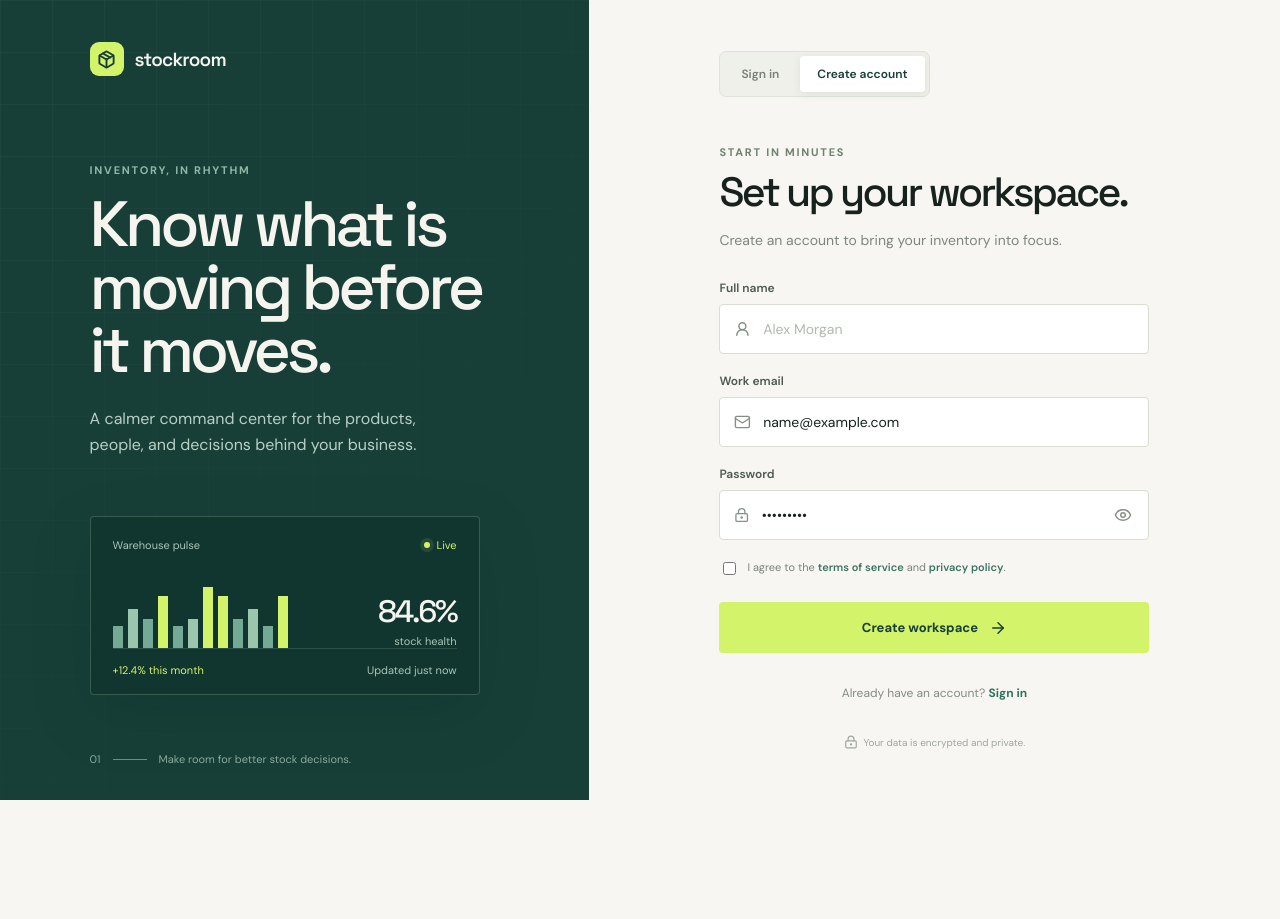
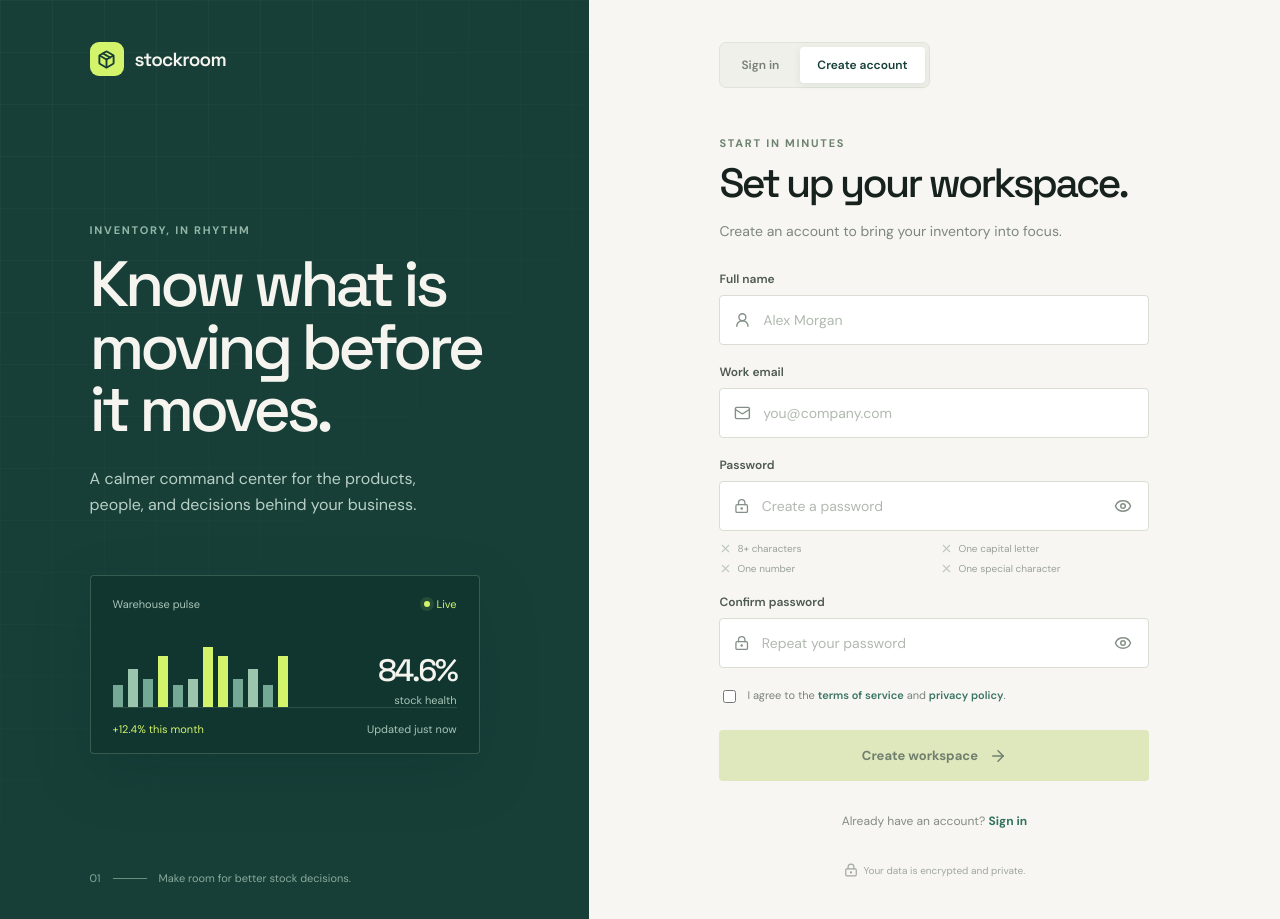
Before and after one commit to Somasekhar711/IMS, a React (Vite) app in the folder client/: page / in a window 1280 px wide. Both pictures are taken after typing "name@example.com", "Sample123" into the empty fields and a click on the button "Create an account". Before the commit the page ends 800 px from the top, so only its background shows below. Built offline with nearby package versions, Linux system fonts and the light colour scheme.

Commit message:
feat: add registration password validation

```diff
--- a/client/src/main.jsx
+++ b/client/src/main.jsx
@@ -1,15 +1,14 @@
 import { StrictMode, useState } from 'react';
-import { ArrowRight, Eye, EyeOff, LockKeyhole, Mail, Package, UserRound } from 'lucide-react';
+import { LockKeyhole, Package } from 'lucide-react';
 import { createRoot } from 'react-dom/client';
+import { LoginPage } from './pages/LoginPage';
+import { RegisterPage } from './pages/RegisterPage';
 import './styles.css';
 
 function App() {
   const [isRegistering, setIsRegistering] = useState(false);
-  const [showPassword, setShowPassword] = useState(false);
-
   const switchMode = (registering) => {
     setIsRegistering(registering);
-    setShowPassword(false);
   };
 
   return (
@@ -51,19 +50,7 @@ function App() {
             <button className={isRegistering ? 'is-active' : ''} onClick={() => switchMode(true)} role="tab" aria-selected={isRegistering}>Create account</button>
           </div>
 
-          <div className="form-heading">
-            <p className="eyebrow">{isRegistering ? 'Start in minutes' : 'Welcome back'}</p>
-            <h2>{isRegistering ? 'Set up your workspace.' : 'Good to see you again.'}</h2>
-            <p>{isRegistering ? 'Create an account to bring your inventory into focus.' : 'Sign in to pick up where your inventory left off.'}</p>
-          </div>
-
-          <form onSubmit={(event) => event.preventDefault()}>
-            {isRegistering && <label className="field"><span>Full name</span><div className="input-wrap"><UserRound size={18} /><input type="text" placeholder="Alex Morgan" autoComplete="name" /></div></label>}
-            <label className="field"><span>Work email</span><div className="input-wrap"><Mail size={18} /><input type="email" placeholder="you@company.com" autoComplete="email" /></div></label>
-            <label className="field"><span>Password</span><div className="input-wrap"><LockKeyhole size={18} /><input type={showPassword ? 'text' : 'password'} placeholder="••••••••" autoComplete={isRegistering ? 'new-password' : 'current-password'} /><button className="input-action" type="button" onClick={() => setShowPassword(!showPassword)} aria-label={showPassword ? 'Hide password' : 'Show password'}>{showPassword ? <EyeOff size={18} /> : <Eye size={18} />}</button></div></label>
-            {isRegistering ? <label className="terms"><input type="checkbox" /><span>I agree to the <a href="#terms">terms of service</a> and <a href="#privacy">privacy policy</a>.</span></label> : <div className="form-options"><label className="remember"><input type="checkbox" /> <span>Remember me</span></label><a href="#forgot">Forgot password?</a></div>}
-            <button className="submit-button" type="submit">{isRegistering ? 'Create workspace' : 'Enter workspace'} <ArrowRight size={18} /></button>
-          </form>
+          {isRegistering ? <RegisterPage /> : <LoginPage />}
 
           <p className="mode-prompt">{isRegistering ? 'Already have an account?' : 'New to Stockroom?'} <button onClick={() => switchMode(!isRegistering)}>{isRegistering ? 'Sign in' : 'Create an account'}</button></p>
           <p className="security-note"><LockKeyhole size={14} /> Your data is encrypted and private.</p>
--- /dev/null
+++ b/client/src/pages/LoginPage.jsx
@@ -0,0 +1,29 @@
+import { useState } from 'react';
+import { ArrowRight, Eye, EyeOff, LockKeyhole, Mail } from 'lucide-react';
+
+export function LoginPage() {
+  const [showPassword, setShowPassword] = useState(false);
+
+  return (
+    <>
+      <div className="form-heading">
+        <p className="eyebrow">Welcome back</p>
+        <h2>Good to see you again.</h2>
+        <p>Sign in to pick up where your inventory left off.</p>
+      </div>
+
+      <form onSubmit={(event) => event.preventDefault()}>
+        <label className="field">
+          <span>Work email</span>
+          <div className="input-wrap"><Mail size={18} /><input type="email" placeholder="you@company.com" autoComplete="email" /></div>
+        </label>
+        <label className="field">
+          <span>Password</span>
+          <div className="input-wrap"><LockKeyhole size={18} /><input type={showPassword ? 'text' : 'password'} placeholder="••••••••" autoComplete="current-password" /><button className="input-action" type="button" onClick={() => setShowPassword(!showPassword)} aria-label={showPassword ? 'Hide password' : 'Show password'}>{showPassword ? <EyeOff size={18} /> : <Eye size={18} />}</button></div>
+        </label>
+        <div className="form-options"><label className="remember"><input type="checkbox" /> <span>Remember me</span></label><a href="#forgot">Forgot password?</a></div>
+        <button className="submit-button" type="submit">Enter workspace <ArrowRight size={18} /></button>
+      </form>
+    </>
+  );
+}
--- /dev/null
+++ b/client/src/pages/RegisterPage.jsx
@@ -0,0 +1,57 @@
+import { useState } from 'react';
+import { ArrowRight, Check, Eye, EyeOff, LockKeyhole, Mail, UserRound, X } from 'lucide-react';
+
+const passwordRules = [
+  { label: '8+ characters', test: (value) => value.length >= 8 },
+  { label: 'One capital letter', test: (value) => /[A-Z]/.test(value) },
+  { label: 'One number', test: (value) => /\d/.test(value) },
+  { label: 'One special character', test: (value) => /[^A-Za-z0-9]/.test(value) },
+];
+
+export function RegisterPage() {
+  const [password, setPassword] = useState('');
+  const [confirmPassword, setConfirmPassword] = useState('');
+  const [showPassword, setShowPassword] = useState(false);
+  const [showConfirmPassword, setShowConfirmPassword] = useState(false);
+
+  const isPasswordValid = passwordRules.every((rule) => rule.test(password));
+  const passwordsMatch = password.length > 0 && password === confirmPassword;
+
+  return (
+    <>
+      <div className="form-heading form-heading--register">
+        <p className="eyebrow">Start in minutes</p>
+        <h2>Set up your workspace.</h2>
+        <p>Create an account to bring your inventory into focus.</p>
+      </div>
+
+      <form onSubmit={(event) => event.preventDefault()}>
+        <label className="field">
+          <span>Full name</span>
+          <div className="input-wrap"><UserRound size={18} /><input type="text" placeholder="Alex Morgan" autoComplete="name" /></div>
+        </label>
+        <label className="field">
+          <span>Work email</span>
+          <div className="input-wrap"><Mail size={18} /><input type="email" placeholder="you@company.com" autoComplete="email" /></div>
+        </label>
+        <label className="field">
+          <span>Password</span>
+          <div className="input-wrap"><LockKeyhole size={18} /><input value={password} onChange={(event) => setPassword(event.target.value)} type={showPassword ? 'text' : 'password'} placeholder="Create a password" autoComplete="new-password" /><button className="input-action" type="button" onClick={() => setShowPassword(!showPassword)} aria-label={showPassword ? 'Hide password' : 'Show password'}>{showPassword ? <EyeOff size={18} /> : <Eye size={18} />}</button></div>
+        </label>
+        <div className="password-rules" aria-live="polite">
+          {passwordRules.map((rule) => {
+            const isValid = rule.test(password);
+            return <span className={isValid ? 'is-valid' : ''} key={rule.label}>{isValid ? <Check size={13} /> : <X size={13} />}{rule.label}</span>;
+          })}
+        </div>
+        <label className="field">
+          <span>Confirm password</span>
+          <div className={`input-wrap ${confirmPassword && !passwordsMatch ? 'has-error' : ''}`}><LockKeyhole size={18} /><input value={confirmPassword} onChange={(event) => setConfirmPassword(event.target.value)} type={showConfirmPassword ? 'text' : 'password'} placeholder="Repeat your password" autoComplete="new-password" aria-invalid={confirmPassword.length > 0 && !passwordsMatch} /><button className="input-action" type="button" onClick={() => setShowConfirmPassword(!showConfirmPassword)} aria-label={showConfirmPassword ? 'Hide confirmation password' : 'Show confirmation password'}>{showConfirmPassword ? <EyeOff size={18} /> : <Eye size={18} />}</button></div>
+          {confirmPassword && <small className={passwordsMatch ? 'match-message' : 'error-message'}>{passwordsMatch ? 'Passwords match' : 'Passwords do not match'}</small>}
+        </label>
+        <label className="terms"><input type="checkbox" /><span>I agree to the <a href="#terms">terms of service</a> and <a href="#privacy">privacy policy</a>.</span></label>
+        <button className="submit-button" type="submit" disabled={!isPasswordValid || !passwordsMatch}>Create workspace <ArrowRight size={18} /></button>
+      </form>
+    </>
+  );
+}
--- a/client/src/styles.css
+++ b/client/src/styles.css
@@ -42,7 +42,9 @@ h1 { max-width: 540px; margin: 0; font-size: clamp(44px, 5vw, 74px); line-height
 .form-heading { margin: 48px 0 29px; }.form-heading .eyebrow { color: #6e836f; margin-bottom: 13px; }.form-heading h2 { margin: 0; font-size: clamp(31px, 3.2vw, 43px); line-height: 1.02; font-weight: 500; }.form-heading p:last-child { max-width: 345px; margin: 16px 0 0; color: #7e867e; font-size: 14px; line-height: 1.55; }
 form { display: grid; gap: 19px; }.field { display: grid; gap: 8px; }.field > span { color: #4e5952; font-size: 12px; font-weight: 600; }.input-wrap { display: flex; align-items: center; gap: 10px; height: 50px; padding: 0 14px; border: 1px solid #d9ddd2; border-radius: 4px; color: #829087; background: #fff; transition: border-color .2s, box-shadow .2s; }.input-wrap:focus-within { border-color: #5c8a78; box-shadow: 0 0 0 3px rgba(92,138,120,.12); }.input-wrap input { width: 100%; min-width: 0; border: 0; outline: 0; color: #17221e; background: transparent; font-size: 14px; }.input-wrap input::placeholder { color: #b1b9b0; }.input-action { display: grid; place-items: center; flex: 0 0 auto; padding: 2px; border: 0; color: #879188; background: transparent; }
 .form-options, .remember, .terms { display: flex; align-items: center; }.form-options { justify-content: space-between; margin-top: -3px; font-size: 12px; }.remember { gap: 8px; color: #79827a; }.form-options a, .terms a { color: #3c7564; font-weight: 600; text-decoration: none; }.terms { align-items: flex-start; gap: 8px; color: #7b837c; font-size: 11px; line-height: 1.5; }.terms input, .remember input { accent-color: #3c7564; }
-.submit-button { display: flex; align-items: center; justify-content: center; gap: 11px; height: 51px; margin-top: 5px; border: 0; border-radius: 4px; color: #173f38; background: #d3f36b; font-size: 13px; font-weight: 700; transition: transform .2s, background .2s; }.submit-button:hover { transform: translateY(-2px); background: #c5e95c; }.submit-button svg { transition: transform .2s; }.submit-button:hover svg { transform: translateX(3px); }
+.password-rules { display: grid; grid-template-columns: 1fr 1fr; gap: 7px 12px; margin-top: -8px; color: #9aa29a; font-size: 10px; }.password-rules span { display: flex; align-items: center; gap: 5px; }.password-rules svg { color: #c1c8c0; }.password-rules .is-valid { color: #3c7564; }.password-rules .is-valid svg { color: #3c7564; }
+.input-wrap.has-error { border-color: #c8796c; box-shadow: 0 0 0 3px rgba(200,121,108,.1); }.field small { margin-top: -3px; font-size: 10px; }.match-message { color: #3c7564; }.error-message { color: #b45f53; }
+.submit-button { display: flex; align-items: center; justify-content: center; gap: 11px; height: 51px; margin-top: 5px; border: 0; border-radius: 4px; color: #173f38; background: #d3f36b; font-size: 13px; font-weight: 700; transition: transform .2s, background .2s; }.submit-button:hover { transform: translateY(-2px); background: #c5e95c; }.submit-button:disabled { cursor: not-allowed; color: #71806e; background: #dfe7bd; }.submit-button:disabled:hover { transform: none; background: #dfe7bd; }.submit-button svg { transition: transform .2s; }.submit-button:hover svg { transform: translateX(3px); }
 .mode-prompt { margin: 32px 0 0; color: #858c84; text-align: center; font-size: 12px; }.mode-prompt button { padding: 0; border: 0; color: #32735f; background: transparent; font-weight: 700; }.security-note { display: flex; align-items: center; justify-content: center; gap: 6px; margin: 34px 0 0; color: #a0a69f; font-size: 10px; }
 
 @media (max-width: 850px) { .auth-page { grid-template-columns: 1fr; }.brand-panel { display: none; }.form-panel { min-height: 100vh; padding: 30px 24px; }.form-panel__inner { max-width: 430px; }.mobile-brand { display: flex; margin-bottom: 50px; } }
```
